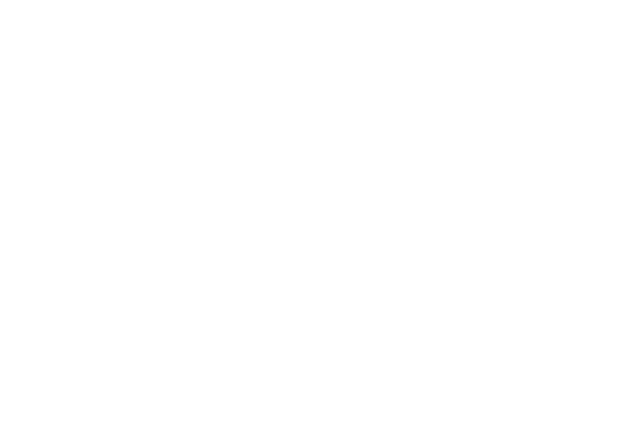
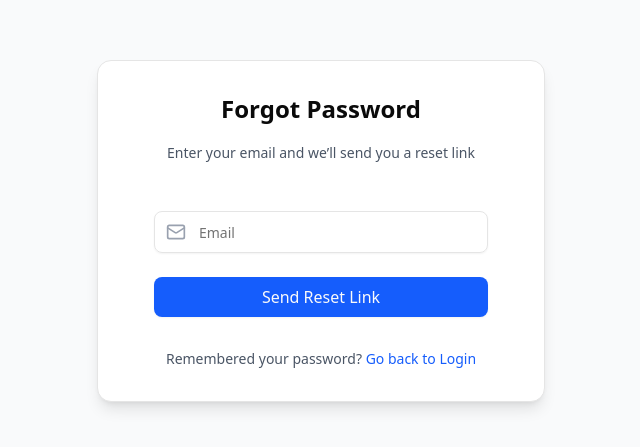
Before and after one commit to Med-alph/POC-Frontend, a React (Vite) app: page /forgotpassword in a window 1280 px wide. Before the commit this address had no page. Shown: the part 169-616 px from the top of the page, without its empty margins (319-959 px from the left). Built offline with nearby package versions, Linux system fonts and the light colour scheme.

Commit message:
forgotpswd

```diff
--- a/src/App.jsx
+++ b/src/App.jsx
@@ -9,6 +9,7 @@
 import Doctors from "./Doctors/Doctors"
 import Appointments from "./Appointments/Appointments"
 import Reminders from "./Reminders/Reminders"
+import ForgotPassword from "./Login/ForgotPassword"
 
 function App() {
   return (
@@ -25,6 +26,7 @@
           <Route path="/doctors" element={<Doctors />} />
           <Route path="/appointments" element={<Appointments />} />
           <Route path="/reminders" element={<Reminders />} />
+          <Route path="/forgotpassword" element={<ForgotPassword />} />
         </Routes>
       </div>
     </Router>
--- /dev/null
+++ b/src/Login/ForgotPassword.jsx
@@ -0,0 +1,120 @@
+import React, { useState } from "react"
+import { useNavigate } from "react-router-dom"
+import { Input } from "@/components/ui/input"
+import { Button } from "@/components/ui/button"
+import {
+  Card,
+  CardHeader,
+  CardTitle,
+  CardDescription,
+  CardContent,
+} from "@/components/ui/card"
+import { Mail, Loader2 } from "lucide-react" // 💡 Added Loader2
+import { useToast } from "@/components/ui/toast"
+
+export default function ForgotPassword() {
+  const [email, setEmail] = useState("")
+  const [error, setError] = useState("")
+  const [loading, setLoading] = useState(false)
+  const { addToast: toast } = useToast()
+  const navigate = useNavigate()
+
+  // 💡 Converted to a proper handleSubmit for a <form>
+  const handleSubmit = (e) => {
+    e.preventDefault() // Prevent default form submission
+
+    if (!email) {
+      setError("Please enter your email address.")
+      toast({
+        title: "Missing Email ❗",
+        description: "Enter your registered email address.",
+        variant: "destructive",
+      })
+      return
+    }
+
+    // Clear previous errors and start loading
+    setError("")
+    setLoading(true)
+
+    // Simulated API call for password reset
+    setTimeout(() => {
+      setLoading(false)
+      toast({
+        title: "Password Reset Link Sent ✉️",
+        description: `Check your inbox (${email}) for a reset link.`,
+      })
+      // 💡 Added a slight delay before navigation for better UX
+      setTimeout(() => {
+        navigate("/login")
+      }, 500)
+    }, 1500)
+  }
+
+  return (
+    <div className="min-h-screen flex items-center justify-center bg-gray-50 px-4">
+      <Card className="w-full max-w-md shadow-lg p-6 sm:p-8">
+        <CardHeader className="space-y-3 pb-6">
+          <CardTitle className="text-center text-2xl font-bold">
+            Forgot Password
+          </CardTitle>
+          <CardDescription className="text-center text-gray-600">
+            Enter your email and we’ll send you a reset link
+          </CardDescription>
+        </CardHeader>
+
+        {/* 💡 Wrapped CardContent in a <form> for better submission handling */}
+        <form onSubmit={handleSubmit}>
+          <CardContent className="space-y-6">
+            {/* Email Input */}
+            <div className="relative">
+              <Mail className="absolute left-3 top-1/2 -translate-y-1/2 text-gray-400 h-5 w-5" />
+              <Input
+                type="email"
+                placeholder="Email"
+                value={email}
+                onChange={(e) => {
+                  setEmail(e.target.value)
+                  setError("")
+                }}
+                className="pl-11 py-5"
+              />
+            </div>
+
+            {/* Error message */}
+            {error && <p className="text-red-500 text-sm text-center">{error}</p>}
+
+            {/* Submit Button */}
+            <Button
+              type="submit" // 💡 Changed to type="submit"
+              disabled={loading}
+              className="w-full bg-blue-600 hover:bg-blue-700 py-5 text-base font-medium"
+            >
+              {loading ? (
+                // 💡 Added rotating loading spinner for better feedback
+                <>
+                  <Loader2 className="mr-2 h-5 w-5 animate-spin" />
+                  Sending...
+                </>
+              ) : (
+                "Send Reset Link"
+              )}
+            </Button>
+
+            {/* Footer */}
+            <p className="text-center text-sm text-gray-600 pt-2">
+              Remembered your password?{" "}
+              <a
+                // 💡 Changed from href="/login" to onClick={() => navigate("/login")}
+                onClick={() => navigate("/login")}
+                className="text-blue-600 hover:underline font-medium cursor-pointer"
+              >
+                Go back to Login
+              </a>
+            </p>
+          </CardContent>
+        </form>
+      </Card>
+    </div>
+  )
+}
--- a/src/Login/Login.jsx
+++ b/src/Login/Login.jsx
@@ -91,6 +91,16 @@
             </button>
           </div>
 
+          {/* New position for Forgot Password? */}
+          <div className="flex justify-end -mt-3"> {/* Adjust margin to reduce space above link */}
+            <a
+              href="/forgotpassword"
+              className="text-sm text-blue-600 hover:underline font-medium"
+            >
+              Forgot Password?
+            </a>
+          </div>
+
           {/* Error message */}
           {error && <p className="text-red-500 text-sm text-center">{error}</p>}
 
```
Also changed, not shown: 1 other file (tests, documents, lock files or other folders).
